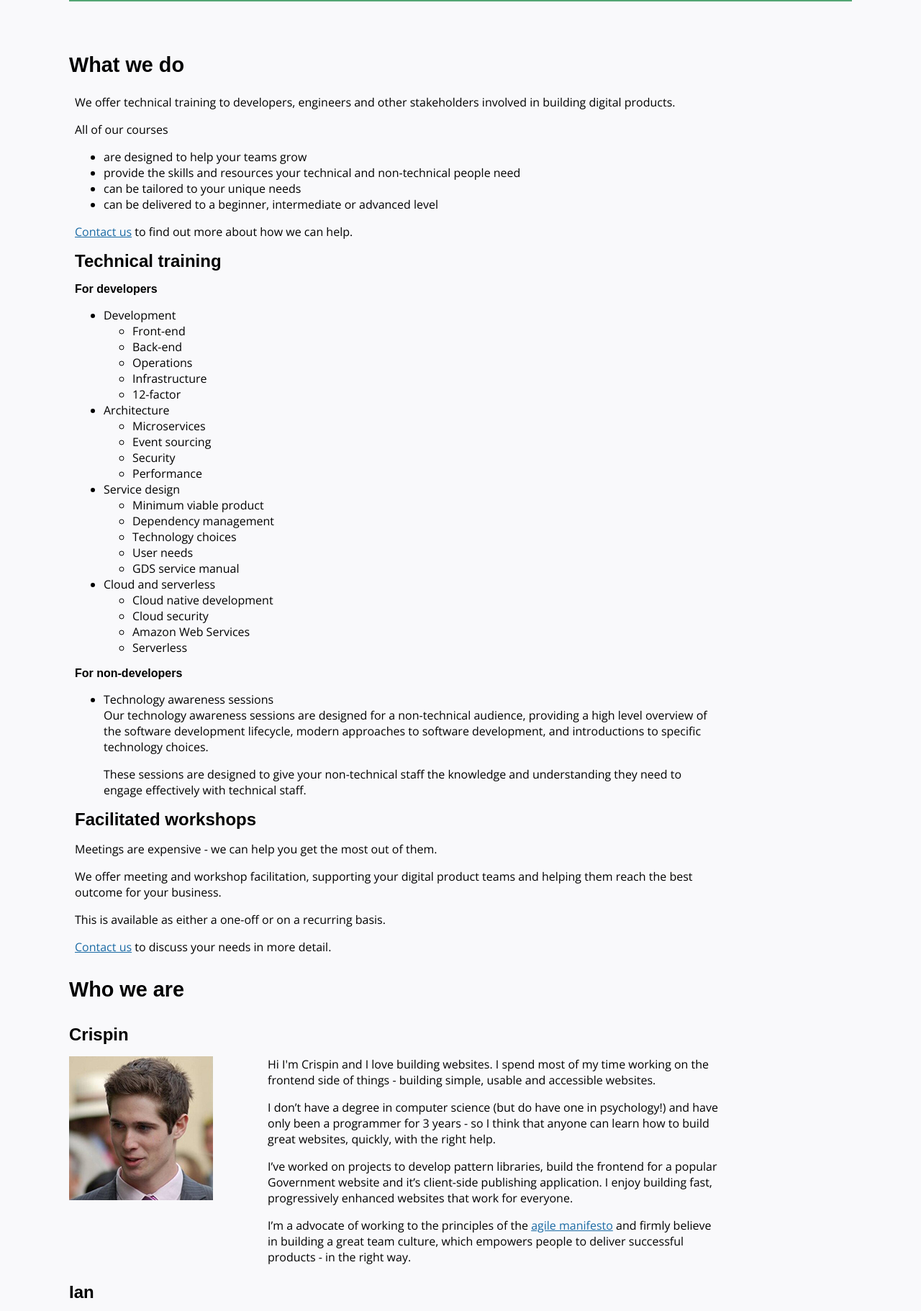
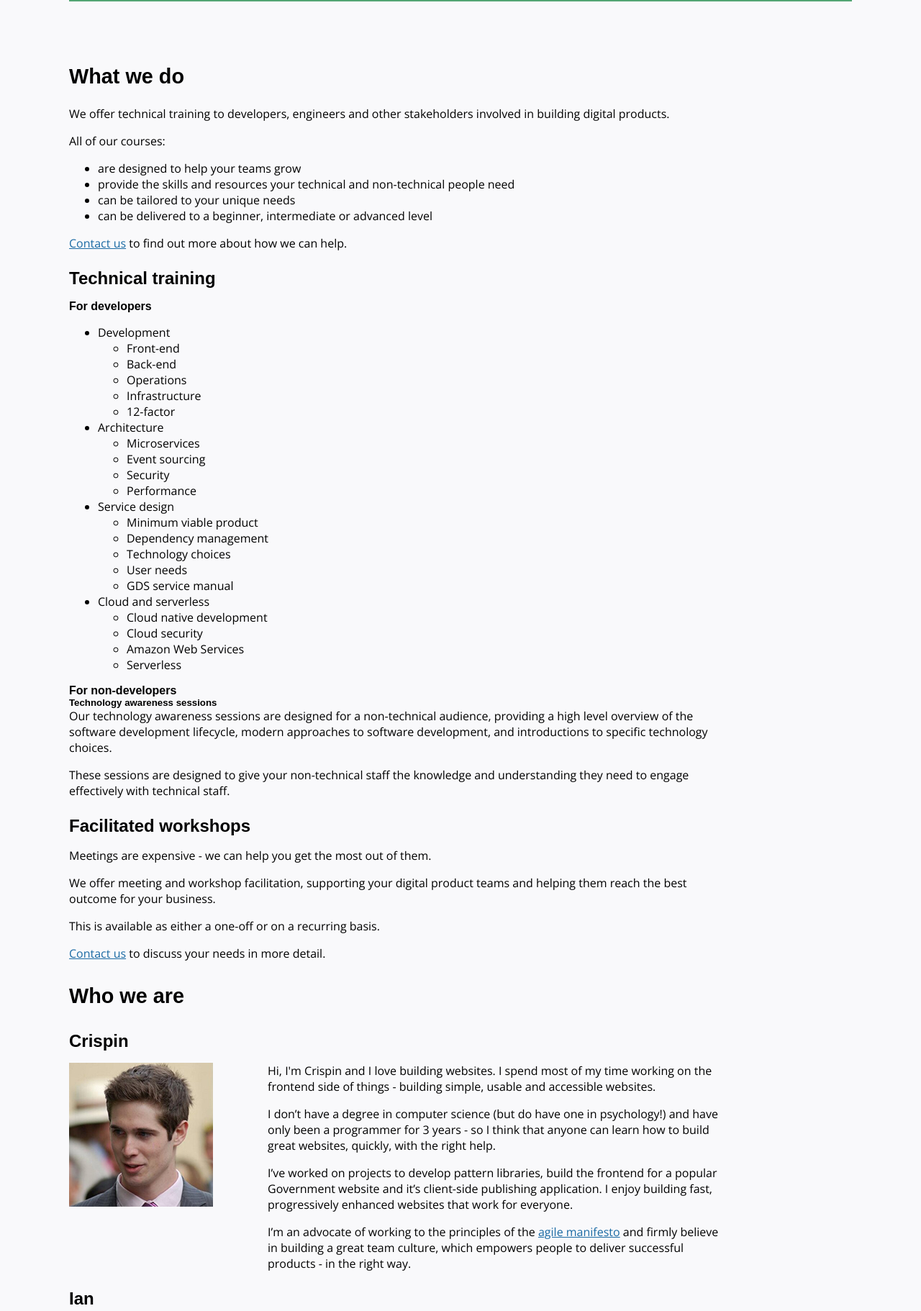
Before and after one commit to StickyFrog/stickyfrog.tech, a website: page index.html in a window 1280 px wide. Shown: the part 591-2413 px from the top of the page at 72% size. Drawn offline with nearby package versions, Linux system fonts and the light colour scheme; files that its build step writes are made by us from their sources; a web font is replaced by a local one.

Commit message:
Fix menu links and make minor content updates

```diff
--- a/index.html
+++ b/index.html
@@ -66,12 +66,14 @@
 <main class="main no-js">
     <section class="home-heading-group">
         <header class="row">
-            <h1 class="home-heading col-md-10">Build culture.<br>Build people.<br>Build success.</h1>
+            <h1 class="home-heading col-md-10">Build culture.<br>Build software.<br>Build success.</h1>
             <p class="home-subheading col-md-10">Empowering teams to build modern software &ndash; the right way.</p>
         </header>
     </section>
     <section>
-        <header>
+        <div class="row">
+
+            <header class="col">
                 <h2 id="what-we-do">What we do</h2>
             </header>
             <div class="col-md-10">
@@ -80,7 +82,7 @@
                     involved in building digital products.
                 </p>
                 <p>
-                All of our courses
+                    All of our courses:
                 </p>
                 <ul>
                     <li>are designed to help your teams grow</li>
@@ -148,9 +150,7 @@
                     </li>
                 </ul>
                 <h4>For non-developers</h4>
-            <ul>
-                <li>
-                    Technology awareness sessions
+                <h5>Technology awareness sessions</h5>
                 <p>
                     Our technology awareness sessions are designed for a non-technical audience,
                     providing a high level overview of the software development lifecycle,
@@ -161,8 +161,6 @@
                     These sessions are designed to give your non-technical staff the knowledge
                     and understanding they need to engage effectively with technical staff.
                 </p>
-                </li>
-            </ul>
             </div>
             <h3 class="col">Facilitated workshops</h3>
             <div class="col-md-10">
@@ -180,6 +178,7 @@
                     <a href="#contact-us">Contact us</a> to discuss your needs in more detail.
                 </p>
             </div>
+        </div>
     </section>
     <section>
         <div class="row">
@@ -192,7 +191,7 @@
             </div>
             <div class="col-md-7">
                 <p>
-                    Hi I'm Crispin and I love building websites. I spend most of my time working on the frontend side of things - building simple, usable and accessible websites.
+                    Hi, I'm Crispin and I love building websites. I spend most of my time working on the frontend side of things - building simple, usable and accessible websites.
                 </p>
                 <p>
                     I don’t have a degree in computer science (but do have one in psychology!) and have only been a programmer for 3 years - so I think that anyone can learn how to build great websites, quickly, with the right help.
@@ -201,7 +200,7 @@
                     I’ve worked on projects to develop pattern libraries, build the frontend for a popular Government website and it’s client-side publishing application. I enjoy building fast, progressively enhanced websites that work for everyone.
                 </p>
                 <p>
-                    I’m a advocate of working to the principles of the <a href="http://agilemanifesto.org/">agile manifesto</a> and firmly believe in building a great team culture, which empowers people to deliver successful products - in the right way.
+                    I’m an advocate of working to the principles of the <a href="http://agilemanifesto.org/">agile manifesto</a> and firmly believe in building a great team culture, which empowers people to deliver successful products - in the right way.
                 </p>
             </div>
             <h3 class="col">Ian</h3>
--- a/src/main.js
+++ b/src/main.js
@@ -38,6 +38,8 @@ const body = document.querySelector('body');
 document.querySelector('a[href="#menu"]').addEventListener('click', function() {
     body.classList.add("noscroll");
 });
-document.querySelector('a[href="#"]').addEventListener('click', function() {
-    body.classList.remove("noscroll");
+document.querySelectorAll('a[href="#"], .menu__link').forEach(function(link) {
+    link.addEventListener('click', function() {
+        body.classList.remove("noscroll");
+    });
 });
--- a/src/scss/_homepage.scss
+++ b/src/scss/_homepage.scss
@@ -9,12 +9,20 @@
         padding-top: 2rem;
         padding-bottom: 0;
         line-height: 4rem;
+
+        @media (max-width: $device-sm) {
+            font-size: 2.8rem;
+        }
     }
     &-subheading {
         font-size: 2.3rem;
         padding-top: 0;
         padding-bottom: 4rem;
         margin: 0;
+
+        @media (max-width: $device-sm) {
+            font-size: 2rem;
+        }
     }
 }
 
```
Also changed, not shown: dist/main.css, dist/main.js. Lines whose indentation alone changed are shown as unchanged.
